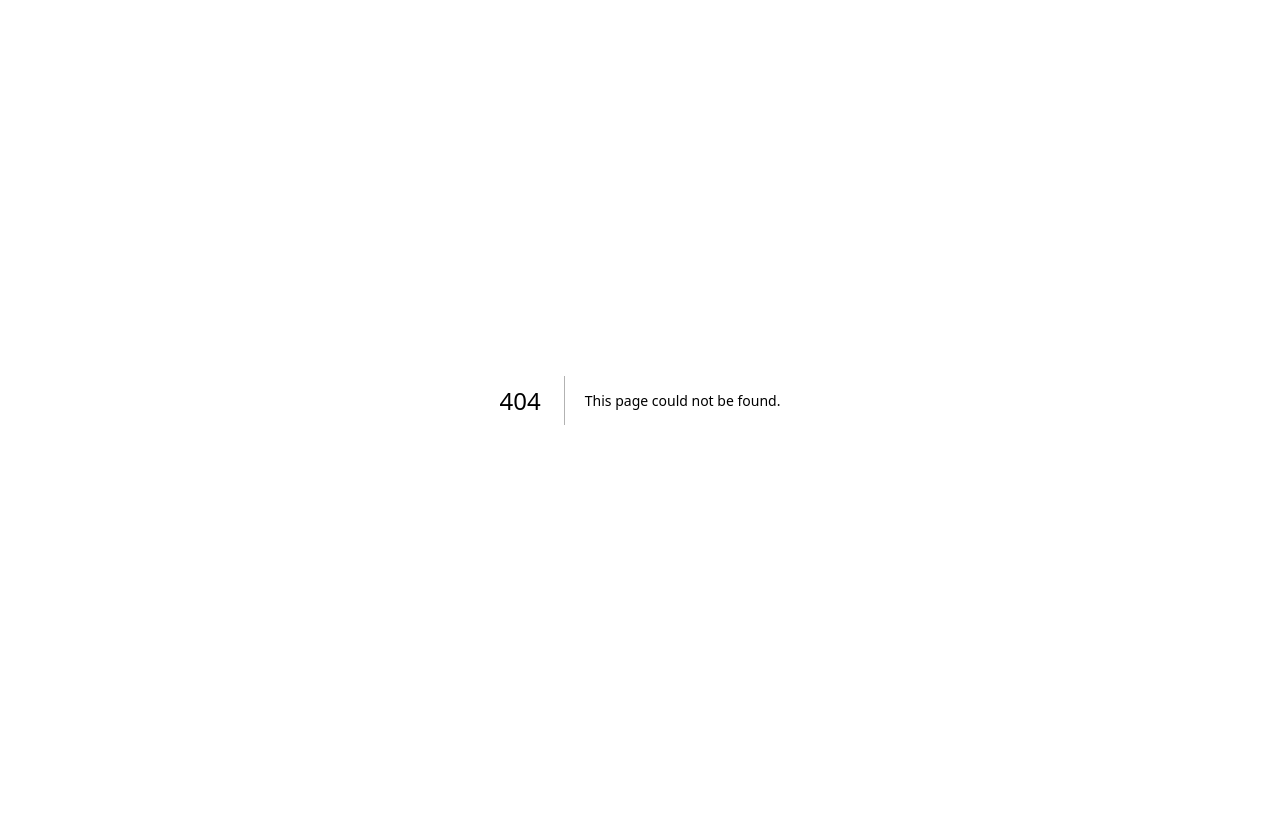
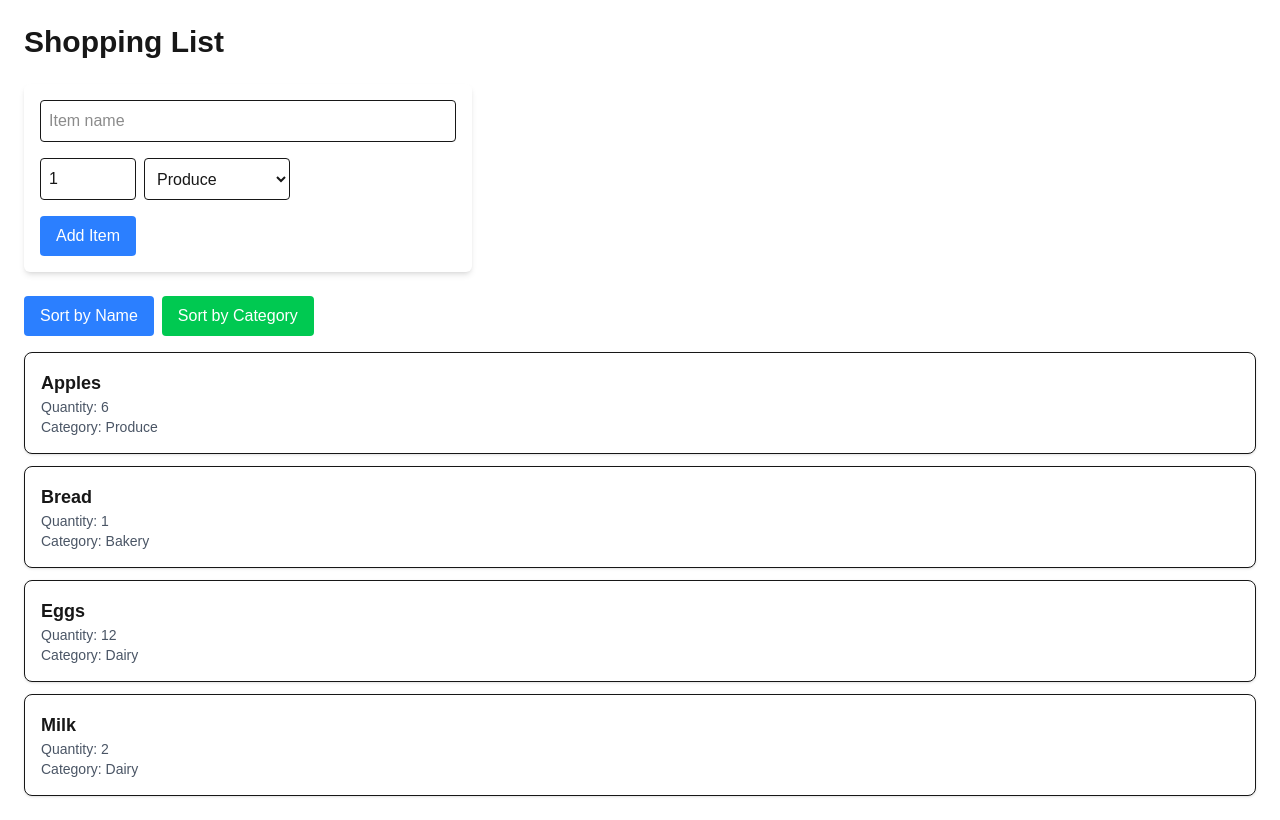
Before and after one commit to S-neha30/cprg306-assignments, a Next.js app: page /week-7 in a window 1280 px wide. Before the commit this address had no page. Built offline with nearby package versions, Linux system fonts and the light colour scheme.

Commit message:
Completed Week 7 assignment

```diff
--- a/app/page.js
+++ b/app/page.js
@@ -25,6 +25,10 @@ export default function Home() {
         <Link href="/week-6">Go to week 6 Assignment</Link>
       </p>
 
+       <p>
+        <Link href="/week-7">Go to week 7 Assignment</Link>
+      </p>
+
 
     </main>
   );
--- /dev/null
+++ b/app/week-7/Item.js
@@ -0,0 +1,15 @@
+export default function Item({ name, quantity, category }) {
+  return (
+    <li className="rounded-lg border bg-white p-4 shadow-sm">
+      <p className="text-lg font-semibold">{name}</p>
+
+      <p className="text-sm text-gray-600">
+        Quantity: <span className="font-medium">{quantity}</span>
+      </p>
+
+      <p className="text-sm text-gray-600">
+        Category: <span className="font-medium capitalize">{category}</span>
+      </p>
+    </li>
+  );
+}
--- /dev/null
+++ b/app/week-7/ItemList.js
@@ -0,0 +1,48 @@
+"use client";
+
+import { useState } from "react";
+import Item from "./Item";
+
+export default function ItemList({ items }) {
+  const [sortBy, setSortBy] = useState("name");
+
+  const sortedItems = [...items].sort((a, b) => {
+    if (sortBy === "name") {
+      return a.name.localeCompare(b.name);
+    } else if (sortBy === "category") {
+      return a.category.localeCompare(b.category);
+    }
+    return 0;
+  });
+
+  return (
+    <div className="mt-6">
+      <div className="mb-4 flex gap-2">
+        <button
+          onClick={() => setSortBy("name")}
+          className="bg-blue-500 text-white px-4 py-2 rounded"
+        >
+          Sort by Name
+        </button>
+
+        <button
+          onClick={() => setSortBy("category")}
+          className="bg-green-500 text-white px-4 py-2 rounded"
+        >
+          Sort by Category
+        </button>
+      </div>
+
+      <ul className="space-y-3">
+        {sortedItems.map((item) => (
+          <Item
+            key={item.id}
+            name={item.name}
+            quantity={item.quantity}
+            category={item.category}
+          />
+        ))}
+      </ul>
+    </div>
+  );
+}
--- /dev/null
+++ b/app/week-7/NewItem.js
@@ -0,0 +1,77 @@
+"use client";
+
+import { useState } from "react";
+
+export default function NewItem({ onAddItem }) {
+  const [name, setName] = useState("");
+  const [quantity, setQuantity] = useState(1);
+  const [category, setCategory] = useState("produce");
+
+  function handleSubmit(event) {
+    event.preventDefault();
+
+    const item = {
+      id: Math.random().toString(36).substring(2, 9),
+      name: name,
+      quantity: quantity,
+      category: category,
+    };
+
+    onAddItem(item);
+
+    setName("");
+    setQuantity(1);
+    setCategory("produce");
+  }
+
+  return (
+    <form onSubmit={handleSubmit} className="bg-white p-4 rounded-md shadow-md max-w-md">
+      <div className="mb-4">
+        <input
+          type="text"
+          placeholder="Item name"
+          value={name}
+          onChange={(e) => setName(e.target.value)}
+          required
+          className="w-full p-2 border rounded"
+        />
+      </div>
+
+      <div className="mb-4 flex gap-2">
+        <input
+          type="number"
+          min="1"
+          max="99"
+          value={quantity}
+          onChange={(e) => setQuantity(Number(e.target.value))}
+          className="w-24 p-2 border rounded"
+        />
+
+        <select
+          value={category}
+          onChange={(e) => setCategory(e.target.value)}
+          className="p-2 border rounded"
+        >
+          <option value="produce">Produce</option>
+          <option value="dairy">Dairy</option>
+          <option value="bakery">Bakery</option>
+          <option value="meat">Meat</option>
+          <option value="frozen foods">Frozen Foods</option>
+          <option value="canned goods">Canned Goods</option>
+          <option value="dry goods">Dry Goods</option>
+          <option value="beverages">Beverages</option>
+          <option value="snacks">Snacks</option>
+          <option value="household">Household</option>
+          <option value="other">Other</option>
+        </select>
+      </div>
+
+      <button
+        type="submit"
+        className="bg-blue-500 text-white px-4 py-2 rounded hover:bg-blue-600"
+      >
+        Add Item
+      </button>
+    </form>
+  );
+}
--- /dev/null
+++ b/app/week-7/items.json
@@ -0,0 +1,26 @@
+[
+  {
+    "id": "1",
+    "name": "Milk",
+    "quantity": 2,
+    "category": "dairy"
+  },
+  {
+    "id": "2",
+    "name": "Bread",
+    "quantity": 1,
+    "category": "bakery"
+  },
+  {
+    "id": "3",
+    "name": "Eggs",
+    "quantity": 12,
+    "category": "dairy"
+  },
+  {
+    "id": "4",
+    "name": "Apples",
+    "quantity": 6,
+    "category": "produce"
+  }
+]
--- /dev/null
+++ b/app/week-7/page.js
@@ -0,0 +1,24 @@
+"use client";
+
+import { useState } from "react";
+import itemsData from "./items.json";
+import NewItem from "./NewItem";
+import ItemList from "./ItemList";
+
+export default function Week7Page() {
+  const [items, setItems] = useState(itemsData);
+
+  function handleAddItem(newItem) {
+    setItems([...items, newItem]);
+  }
+
+  return (
+    <main className="p-6">
+      <h1 className="text-3xl font-bold mb-6">Shopping List</h1>
+
+      <NewItem onAddItem={handleAddItem} />
+
+      <ItemList items={items} />
+    </main>
+  );
+}
```
